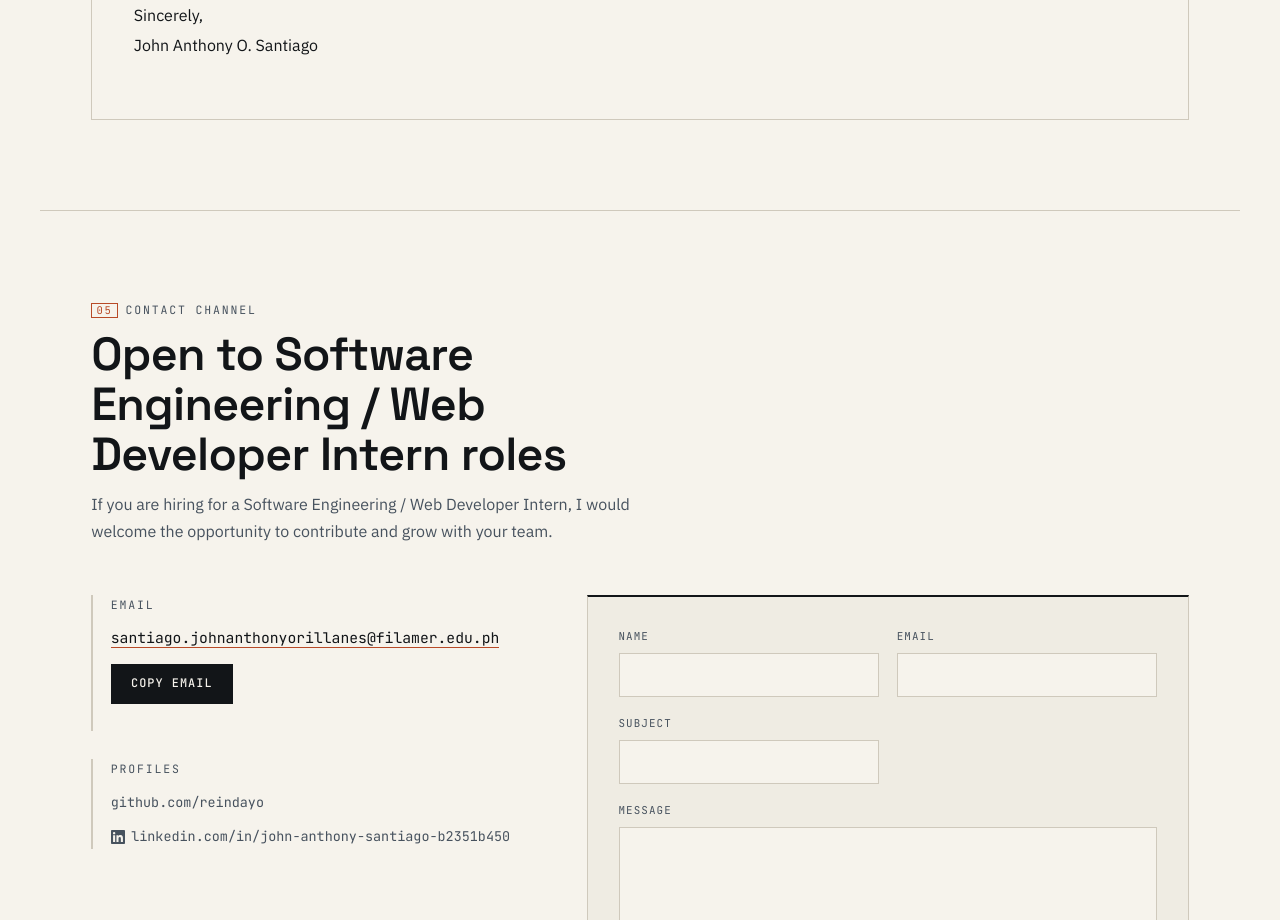
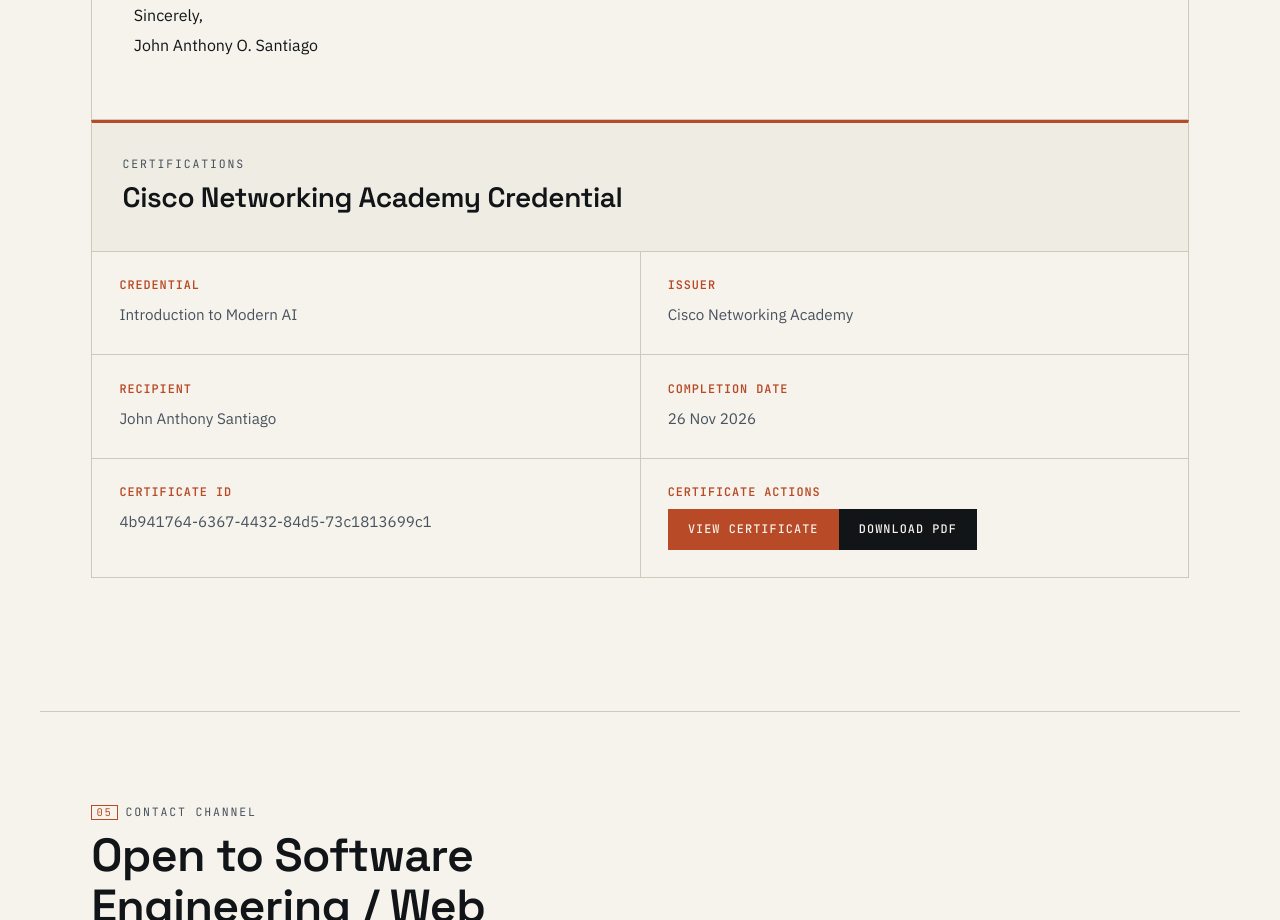
Before and after one commit to reindayo/website_portfolio_santiago, a React (Vite) app: page / in a window 1280 px wide. Shown: the part 6320-7240 px from the top of the page. Built offline with nearby package versions, Linux system fonts and the light colour scheme.

Commit message:
Add Cisco Introduction to Modern AI certificate

```diff
--- a/src/components/Documentation.jsx
+++ b/src/components/Documentation.jsx
@@ -223,6 +223,55 @@ export default function Documentation() {
           </div>
         </div>
       </div>
+
+      <article className="qa-artifact reveal" aria-labelledby="certifications-title">
+        <header className="qa-artifact__header">
+          <p className="meta-label">CERTIFICATIONS</p>
+          <h3 id="certifications-title">Cisco Networking Academy Credential</h3>
+        </header>
+        <div className="qa-artifact__grid">
+          <section className="qa-artifact__block" aria-labelledby="certification-credential">
+            <h4 id="certification-credential">Credential</h4>
+            <p>Introduction to Modern AI</p>
+          </section>
+          <section className="qa-artifact__block" aria-labelledby="certification-issuer">
+            <h4 id="certification-issuer">Issuer</h4>
+            <p>Cisco Networking Academy</p>
+          </section>
+          <section className="qa-artifact__block" aria-labelledby="certification-recipient">
+            <h4 id="certification-recipient">Recipient</h4>
+            <p>John Anthony Santiago</p>
+          </section>
+          <section className="qa-artifact__block" aria-labelledby="certification-date">
+            <h4 id="certification-date">Completion Date</h4>
+            <p>26 Nov 2026</p>
+          </section>
+          <section className="qa-artifact__block" aria-labelledby="certification-id">
+            <h4 id="certification-id">Certificate ID</h4>
+            <p>4b941764-6367-4432-84d5-73c1813699c1</p>
+          </section>
+          <section className="qa-artifact__block" aria-labelledby="certification-actions">
+            <h4 id="certification-actions">Certificate Actions</h4>
+            <div className="form-actions">
+              <a
+                className="button button--primary"
+                href={`${import.meta.env.BASE_URL}assets/docs/Cisco_Introduction_to_Modern_AI_Certificate.pdf`}
+                target="_blank"
+                rel="noopener noreferrer"
+              >
+                VIEW CERTIFICATE
+              </a>{' '}
+              <a
+                className="button button--secondary"
+                href={`${import.meta.env.BASE_URL}assets/docs/Cisco_Introduction_to_Modern_AI_Certificate.pdf`}
+                download="Cisco_Introduction_to_Modern_AI_Certificate.pdf"
+              >
+                DOWNLOAD PDF
+              </a>
+            </div>
+          </section>
+        </div>
+      </article>
     </section>
   )
 }
```
Also changed, not shown: 2 other files (tests, documents, lock files or other folders).
